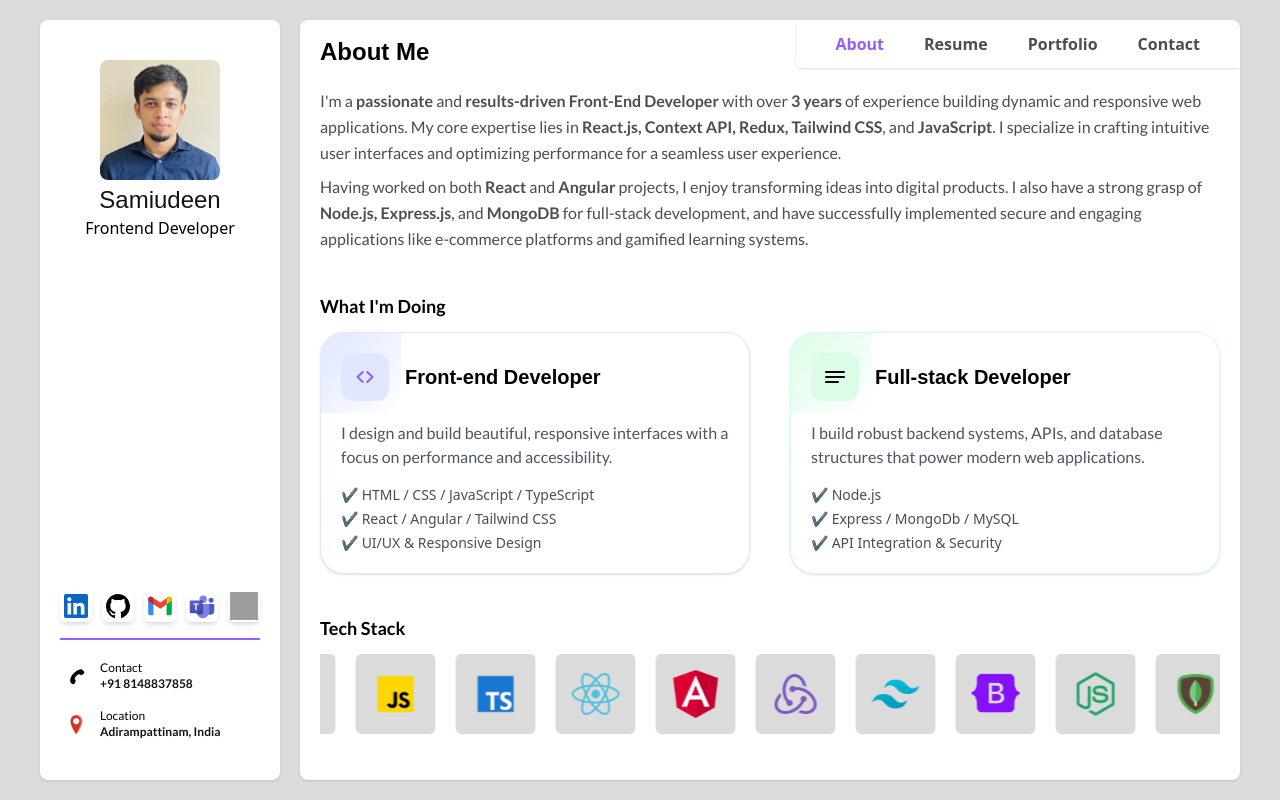
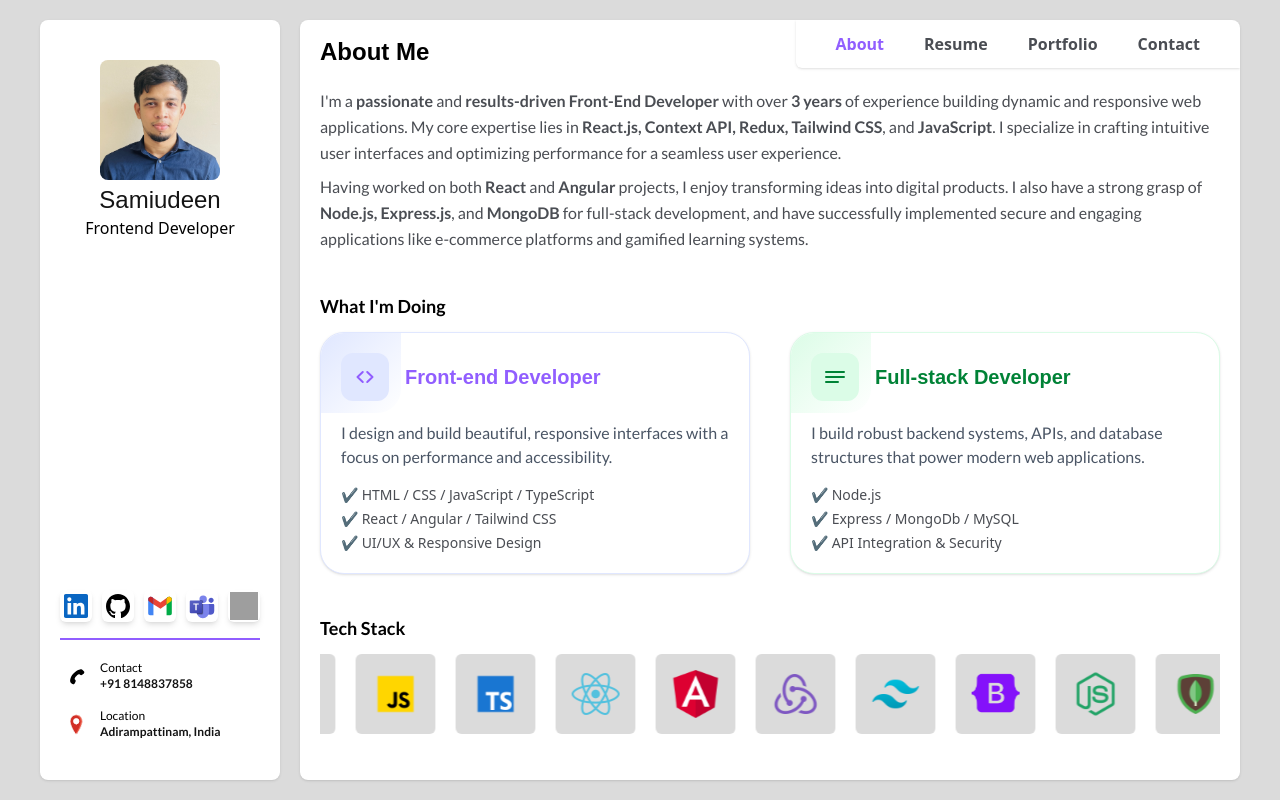
Before and after one commit to samiudeen96/portfolio, a React (Vite) app: page /#/about in a window 1280 px wide. Built offline with nearby package versions, Linux system fonts and the light colour scheme; grey boxes are pictures that could not be loaded.

Commit message:
'update'

```diff
--- a/src/constants/index.js
+++ b/src/constants/index.js
@@ -144,7 +144,7 @@ const expIn = [
         list: "✔️ API Integration & Security",
       },
     ],
-    textColor: "green-700",
+    textColor: "text-green-700",
     borderColor: "border-green-100",
     fromColor: "from-green-100",
     bgColor:"bg-green-100",
--- a/src/pages/About.jsx
+++ b/src/pages/About.jsx
@@ -104,7 +104,7 @@ const About = () => {
                       </svg>
                     )}
                   </div>
-                  <h3 className={`text-xl font-bold text-${item.Color}`}>
+                  <h3 className={`text-xl font-bold ${item.textColor}`}>
                     {item.name}
                   </h3>
                 </div>
```
